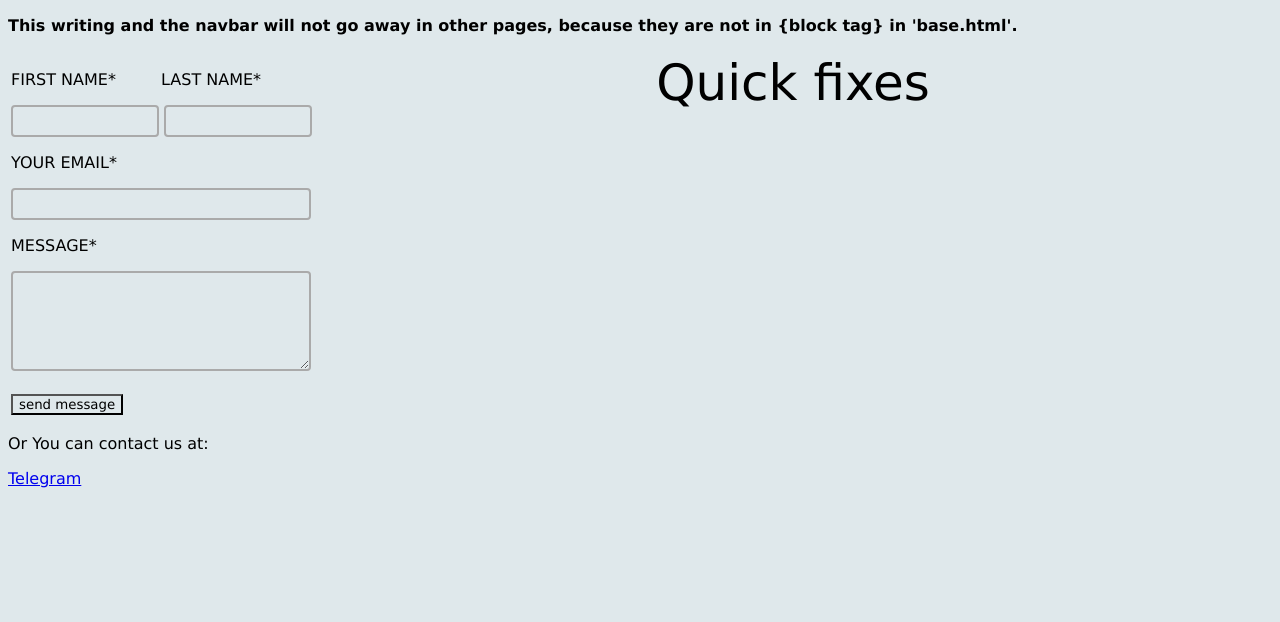
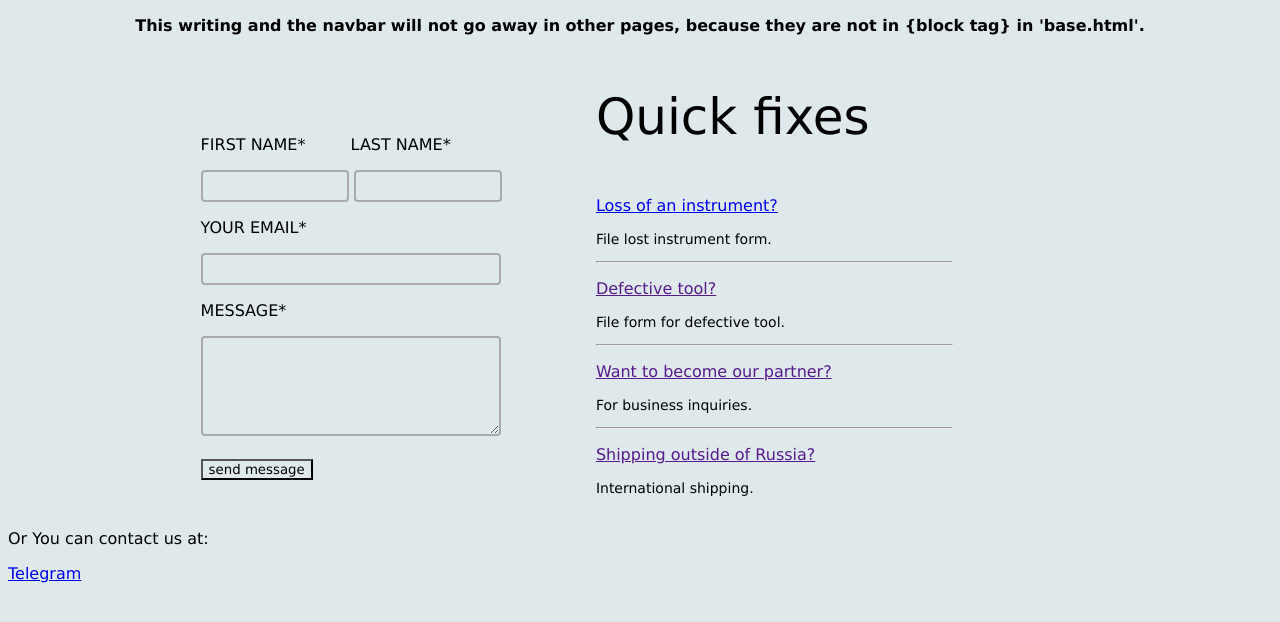
Before and after one commit to SXHRYU/RentUments_website, a Django app: page /contacts/ in a window 1280 px wide. Shown: the part 62-684 px from the top of the page. Run offline with Django 4.2, Linux system fonts and the light colour scheme.

Commit message:
complete contacts page

```diff
--- a/static/css/contacts.css
+++ b/static/css/contacts.css
@@ -66,3 +66,27 @@
     border-style: solid;
     border-color: black;
 } */
+
+#quick_fix {
+    padding-left: 20%;
+}
+
+.qck_br {
+    display: block;
+    content: "";
+    margin-top: 20px;
+}
+
+
+.qck_p {
+    padding-left: 20%;
+}
+
+.qck_p2 {
+    padding-left: 20%;
+    font-size: 14px;
+}
+
+hr {
+    margin-left: 20%;
+}
--- a/templates/base.html
+++ b/templates/base.html
@@ -7,13 +7,13 @@
     <meta name="viewport" content="width=device-width,
         initial-scale=1.0">
     <title>RentUments</title>
-    <link rel="stylesheet" href={% static '/css/base.css' %} >
+    <link rel="stylesheet" href={% static '/css/navbar.css' %} >
     <link rel="stylesheet" href={% static '/css/contacts.css' %} >
 </head>
 
 <body>
     {% include 'includes/navbar.html' %}
-    <p>
+    <p style="text-align: center">
         <b>
         This writing and the navbar will
         not go away in other pages, because they are not
--- a/templates/contacts.html
+++ b/templates/contacts.html
@@ -1,14 +1,26 @@
 {% extends 'base.html' %}
 {% block cnt %}
 
-<table style="margin-right: 0px">
+<table style="padding-left: 15%; padding-right: 25%; margin-top: 50px;">
     <tr>
-        <td style="width:302px">
+        <td style="width:302px" id="form">
             {% include 'includes/form.html' %}
         </td>
-        <td id="qck" style="vertical-align: text-top">
+        <td id="qck" style="vertical-align: text-top;">
             <p style="font-size: 50px;
-                text-align: center; margin-top: 0px;">Quick fixes</p>
+                padding-left: 20%;
+                margin-top: 0px;">Quick fixes</p>
+            <p class="qck_p"><a href="#">Loss of an instrument?</a></p>
+            <p class="qck_p2">File lost instrument form.</p>
+                      <hr>
+            <p class="qck_p"><a href="">Defective tool?</a></p>
+            <p class="qck_p2">File form for defective tool.</p>
+                      <hr>
+            <p class="qck_p"><a href="">Want to become our partner?</a></p>
+            <p class="qck_p2">For business inquiries.</p>
+                       <hr>
+            <p class="qck_p"><a href="">Shipping outside of Russia?</a> </p>
+            <p class="qck_p2">International shipping.</p>
         </td>
     </tr>
 </table>
```
Also changed, not shown: static/css/navbar.css (renamed from static/css/base.css).
